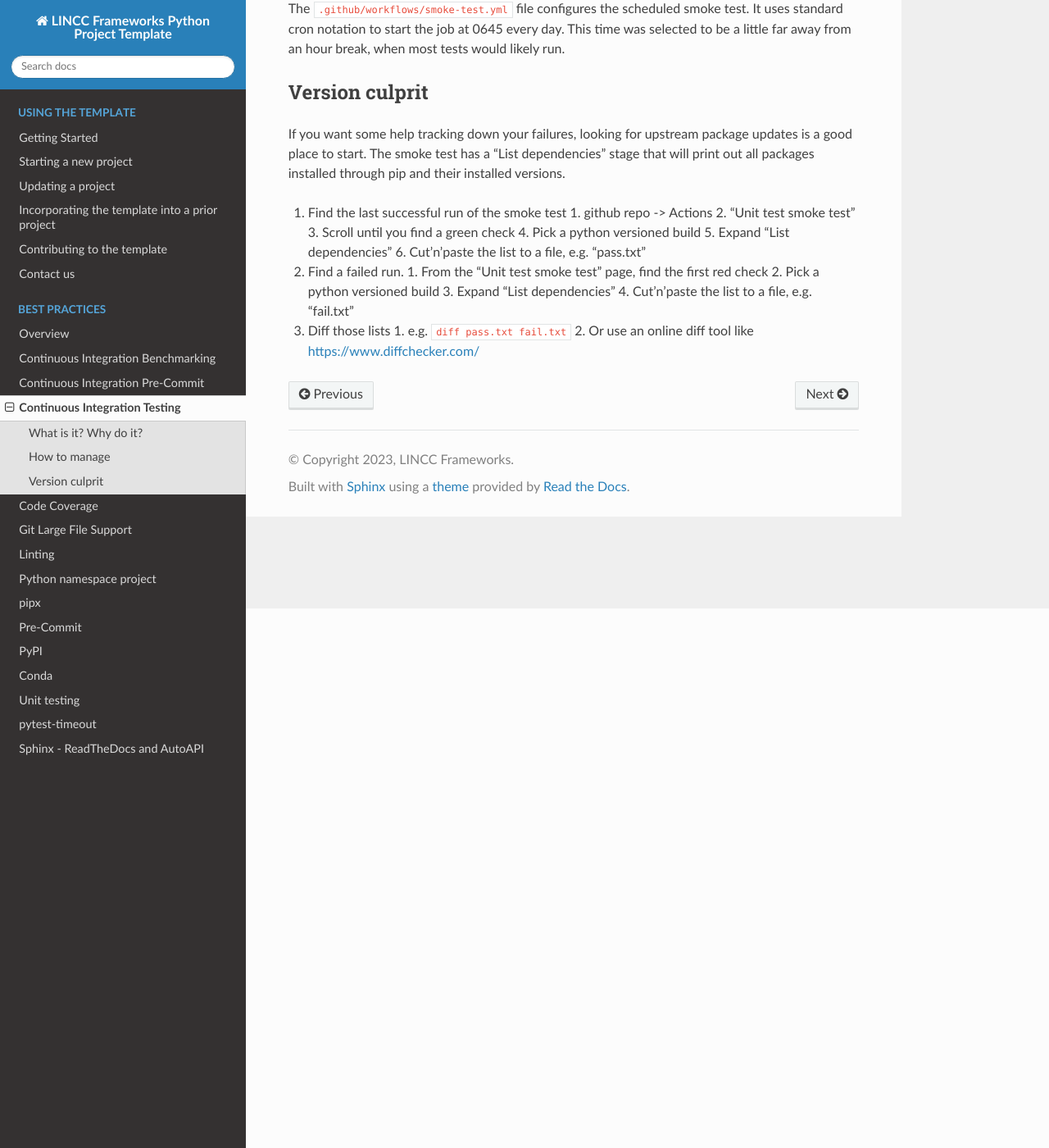
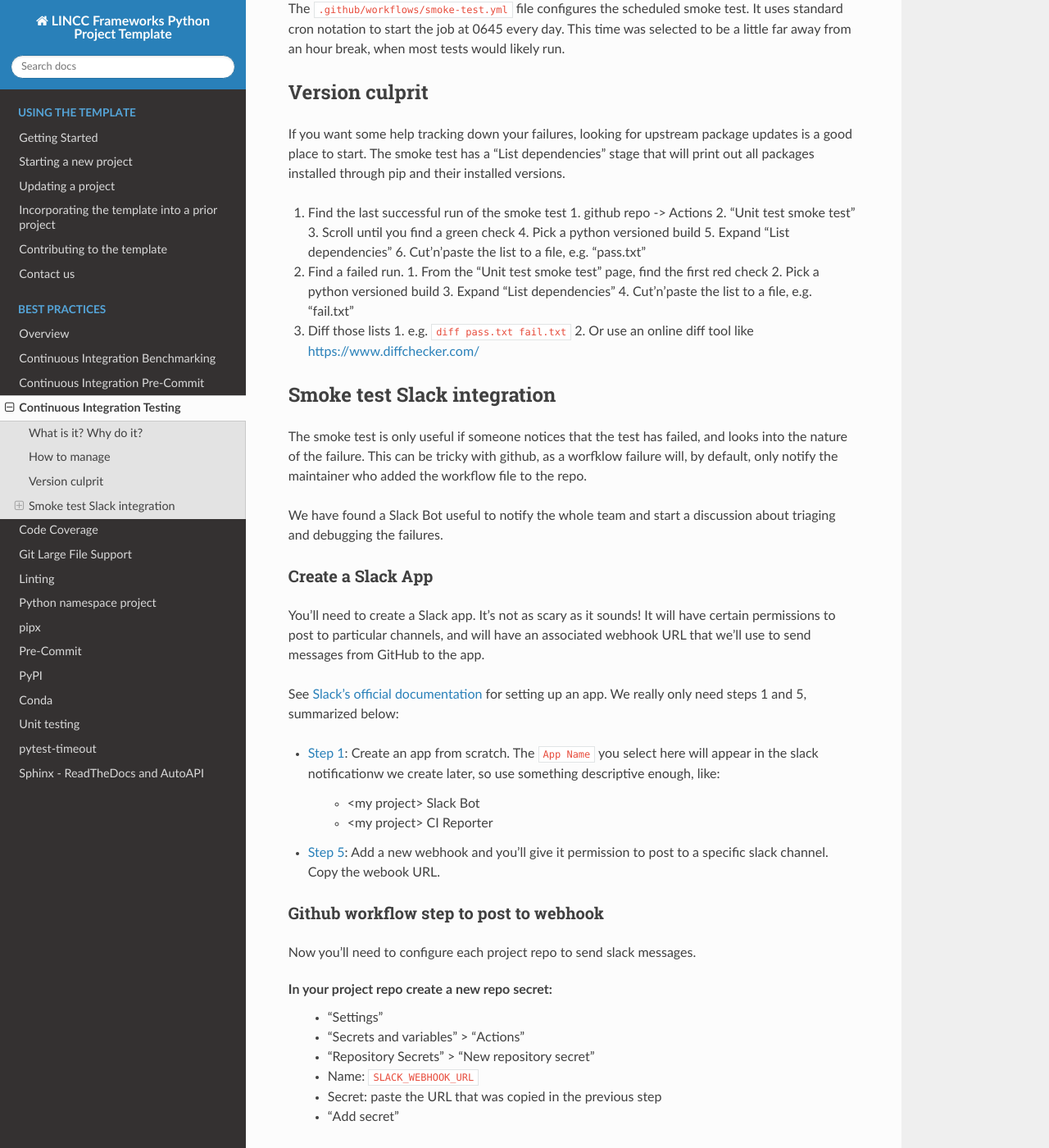
Before and after one commit to lincc-frameworks/python-project-template, a Sphinx documentation site: the page built from docs/practices/ci_testing.rst, in a window 1280 px wide and 1400 px high, scrolled down 658 px. Shown: the whole window at 82% size. Built offline with Sphinx 7.4.7 and the Read the Docs theme 2.0.0, drawn with Linux system fonts in a browser that asks for light colours; the version number could not be read and is left out; some of the changed text lies outside the part shown.

Commit message:
Slack webhook documentation

```diff
--- a/docs/practices/ci_testing.rst
+++ b/docs/practices/ci_testing.rst
@@ -52,3 +52,95 @@
 3. Diff those lists
    1. e.g. ``diff pass.txt fail.txt``
    2. Or use an online diff tool like https://www.diffchecker.com/
+
+Smoke test Slack integration
+-------------------------------------------------------------------------------
+
+The smoke test is only useful if someone notices that the test has failed, and
+looks into the nature of the failure. This can be tricky with github, as a
+worfklow failure will, by default, only notify the maintainer who added the
+workflow file to the repo.
+
+We have found a Slack Bot useful to notify the whole team and start a discussion
+about triaging and debugging the failures.
+
+Create a Slack App
+^^^^^^^^^^^^^^^^^^^^^^^^^^^^^^^^^^^^^^^^^^^^^^^^^^^^^^^^^^^^^^^^^^^^^^^^^^^^^^^
+
+You'll need to create a Slack app. It's not as scary as it sounds!
+It will have certain permissions to post to particular channels, and will have
+an associated webhook URL that we'll use to send messages from GitHub to the app.
+
+See `Slack's official documentation <https://api.slack.com/start/quickstart>`_
+for setting up an app. We really only need steps 1 and 5, summarized below:
+
+- `Step 1 <https://api.slack.com/start/quickstart#creating>`_: Create an app
+  from scratch. The ``App Name`` you select here will appear in the slack
+  notificationw we create later, so use something descriptive enough, like:
+
+   - <my project> Slack Bot
+   - <my project> CI Reporter
+
+- `Step 5 <https://api.slack.com/start/quickstart#webhooks>`_: Add a new
+  webhook and you'll give it permission to post to a specific slack channel.
+  Copy the webook URL.
+
+Github workflow step to post to webhook
+^^^^^^^^^^^^^^^^^^^^^^^^^^^^^^^^^^^^^^^^^^^^^^^^^^^^^^^^^^^^^^^^^^^^^^^^^^^^^^^
+
+Now you'll need to configure each project repo to send slack messages.
+
+In your project repo create a new repo secret:
+  - "Settings"
+  - "Secrets and variables" > "Actions"
+  - "Repository Secrets" > "New repository secret"
+  - Name: ``SLACK_WEBHOOK_URL``
+  - Secret: paste the URL that was copied in the previous step
+  - "Add secret"
+
+Add a step in each CI workflow that should send failure alerts to the slack
+channel. Typically, this would be any nightly job, like ``smoke_test.yml``
+or ``asv-nightly.yml``.
+
+.. code-block::
+
+   - name: Send status to Slack app
+      if: ${{ failure() && github.event_name != 'workflow_dispatch' }} # Only post if the workflow failed and was not manually started. Customize this as necessary./
+      id: slack
+      uses: slackapi/slack-github-action@v1.24.0
+      with:
+        # For posting a rich message using Block Kit
+        payload: | # The payload defined here can be customized to you liking https://api.slack.com/reference/block-kit/blocks
+          {
+            "blocks": [
+              {
+                "type": "header",
+                "text": {
+                  "type": "plain_text",
+                  "text": "${{ github.repository }}"
+                }
+              },
+              {
+                "type": "section",
+                "text": {
+                  "type": "mrkdwn",
+                  "text": "GitHub Action build result: *${{ job.status }}* :${{ job.status }}:" # Note that we expect the slack workspace to have an emoji called “failed” in this case.
+                }
+              },
+              {
+                "type": "divider"
+              },
+              {
+                "type": "section",
+                "text": {
+                  "type": "mrkdwn",
+                  "text": "${{ github.server_url }}/${{ github.repository }}/actions/runs/${{ github.run_id }}"
+                }
+              }
+            ]
+          }
+      env:
+        SLACK_WEBHOOK_URL: ${{ secrets.SLACK_WEBHOOK_URL }} # Here is where the webhook URL is provided
+        SLACK_WEBHOOK_TYPE: INCOMING_WEBHOOK
+
+An example can be found in the `rail project <https://github.com/LSSTDESC/rail/blob/main/.github/workflows/smoke-test.yml#L45-L82>`_
```
